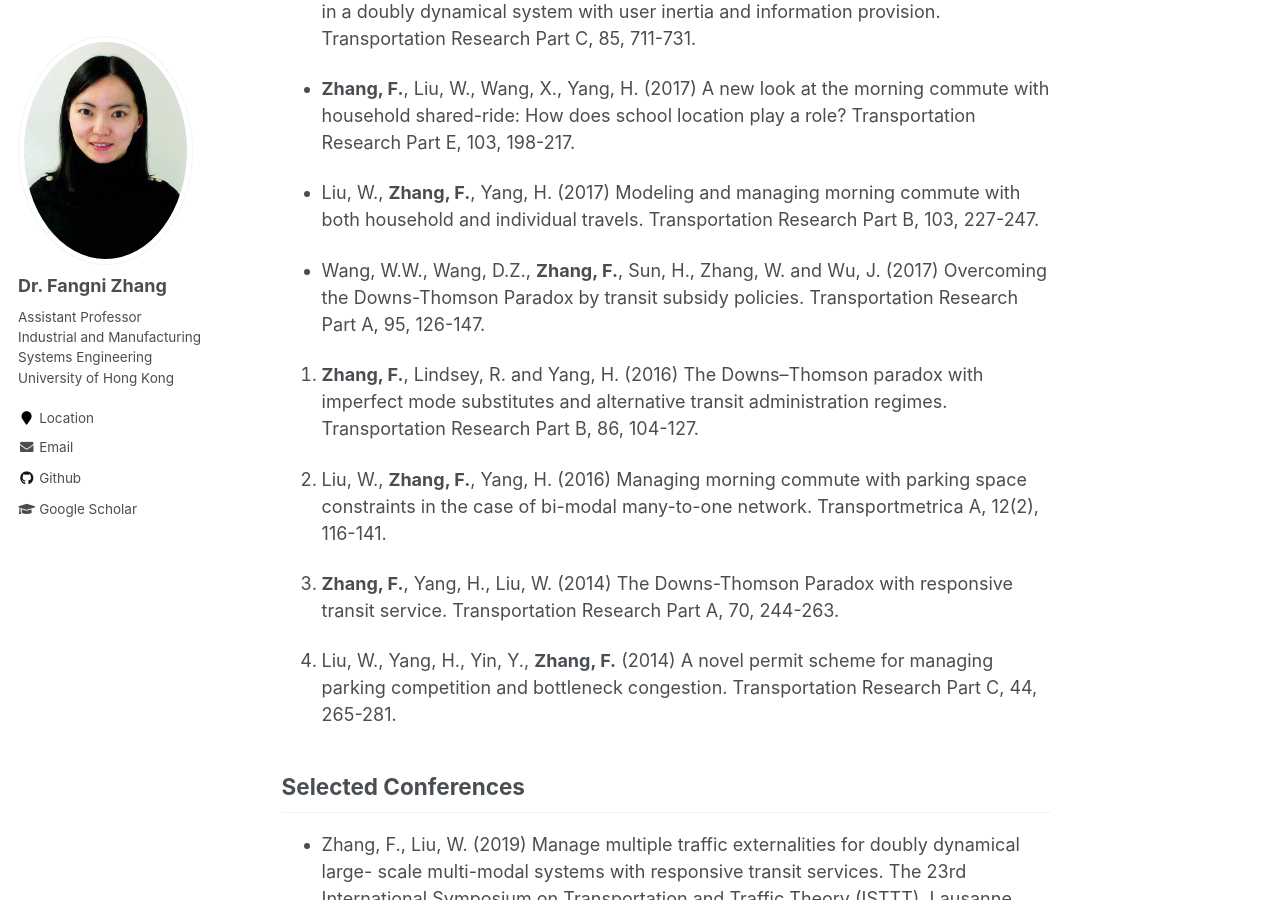
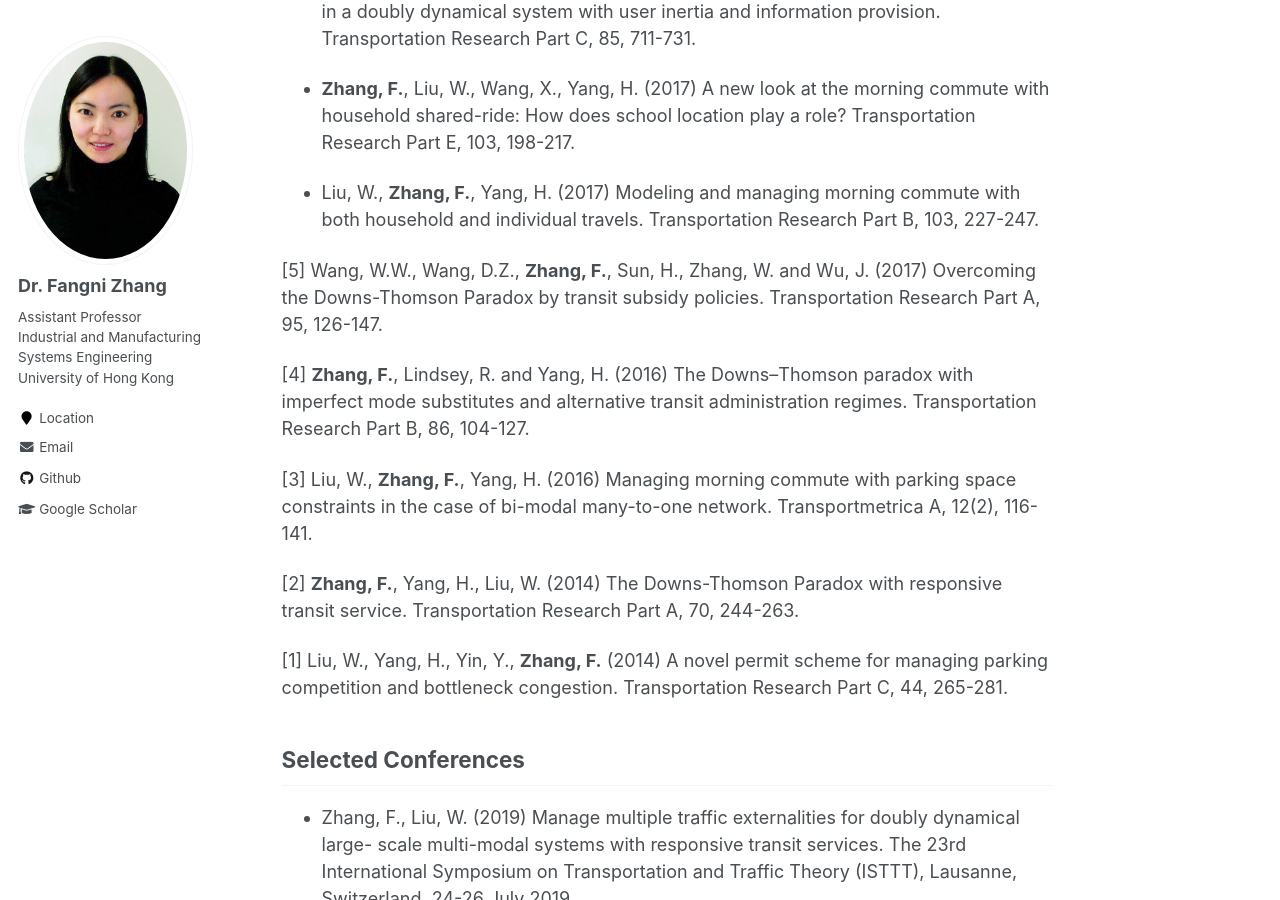
Before and after one commit to fangnizhang/fangnizhang.github.io, a Jekyll site: the page built from _pages/publications.md, in a window 1280 px wide and 900 px high, scrolled down 1127 px. Built offline with Jekyll 4.4.1, drawn with Linux system fonts in a browser that asks for light colours.

Commit message:
Update publications.md

```diff
--- a/_pages/publications.md
+++ b/_pages/publications.md
@@ -24,9 +24,9 @@ Journal Publications
 
 1. Wu, W., **Zhang, F.**, Liu, W., Lodewijks, G. (2020) Modelling the traffic in a mixed network with autonomous-driving expressways and non-autonomous local streets. **Transportation Research Part E**, 134, 101855.
 
-* **Zhang, F.**, Liu, W. (2019) Responsive bus dispatching strategy in a multi-modal and multi-directional transportation system: a doubly dynamical approach. Transportation Research Part C, in press.
+1. **Zhang, F.**, Liu, W. (2019) Responsive bus dispatching strategy in a multi-modal and multi-directional transportation system: a doubly dynamical approach. Transportation Research Part C, in press.
 
-* Wu, W., Liu, Y, Liu, W., **Zhang, F.**, Rey, D., Dixit, V (2019) An integrated approach for optimizing left-turn forbiddance decisions along urban arterial road. Transportmetrica B: Transport Dynamics, 7(1), 1481-1504.
+1. Wu, W., Liu, Y, Liu, W., **Zhang, F.**, Rey, D., Dixit, V (2019) An integrated approach for optimizing left-turn forbiddance decisions along urban arterial road. Transportmetrica B: Transport Dynamics, 7(1), 1481-1504.
 
 * Wu, W., Wang, M., **Zhang, F.** (2019) Commuting Behavior and Congestion Satisfaction: Evidence from Beijing, China. Transportation Research Part D, 67, 553-564.
 
@@ -40,15 +40,15 @@ Journal Publications
 
 * Liu, W., **Zhang, F.**, Yang, H. (2017) Modeling and managing morning commute with both household and individual travels. Transportation Research Part B, 103, 227-247.
 
-* Wang, W.W., Wang, D.Z., **Zhang, F.**, Sun, H., Zhang, W. and Wu, J. (2017) Overcoming the Downs-Thomson Paradox by transit subsidy policies. Transportation Research Part A, 95, 126-147.
+[5] Wang, W.W., Wang, D.Z., **Zhang, F.**, Sun, H., Zhang, W. and Wu, J. (2017) Overcoming the Downs-Thomson Paradox by transit subsidy policies. Transportation Research Part A, 95, 126-147.
 
-4. **Zhang, F.**, Lindsey, R. and Yang, H. (2016) The Downs–Thomson paradox with imperfect mode substitutes and alternative transit administration regimes. Transportation Research Part B, 86, 104-127.
+[4] **Zhang, F.**, Lindsey, R. and Yang, H. (2016) The Downs–Thomson paradox with imperfect mode substitutes and alternative transit administration regimes. Transportation Research Part B, 86, 104-127.
 
-3. Liu, W., **Zhang, F.**, Yang, H.  (2016) Managing morning commute with parking space constraints in the case of bi-modal many-to-one network. Transportmetrica A, 12(2), 116-141.
+[3] Liu, W., **Zhang, F.**, Yang, H.  (2016) Managing morning commute with parking space constraints in the case of bi-modal many-to-one network. Transportmetrica A, 12(2), 116-141.
 
-2. **Zhang, F.**, Yang, H., Liu, W. (2014) The Downs-Thomson Paradox with responsive transit service. Transportation Research Part A, 70, 244-263.
+[2] **Zhang, F.**, Yang, H., Liu, W. (2014) The Downs-Thomson Paradox with responsive transit service. Transportation Research Part A, 70, 244-263.
 
-1. Liu, W., Yang, H., Yin, Y., **Zhang, F.** (2014) A novel permit scheme for managing parking competition and bottleneck congestion. Transportation Research Part C, 44, 265-281.
+[1] Liu, W., Yang, H., Yin, Y., **Zhang, F.** (2014) A novel permit scheme for managing parking competition and bottleneck congestion. Transportation Research Part C, 44, 265-281.
 
 
 Selected Conferences
```
